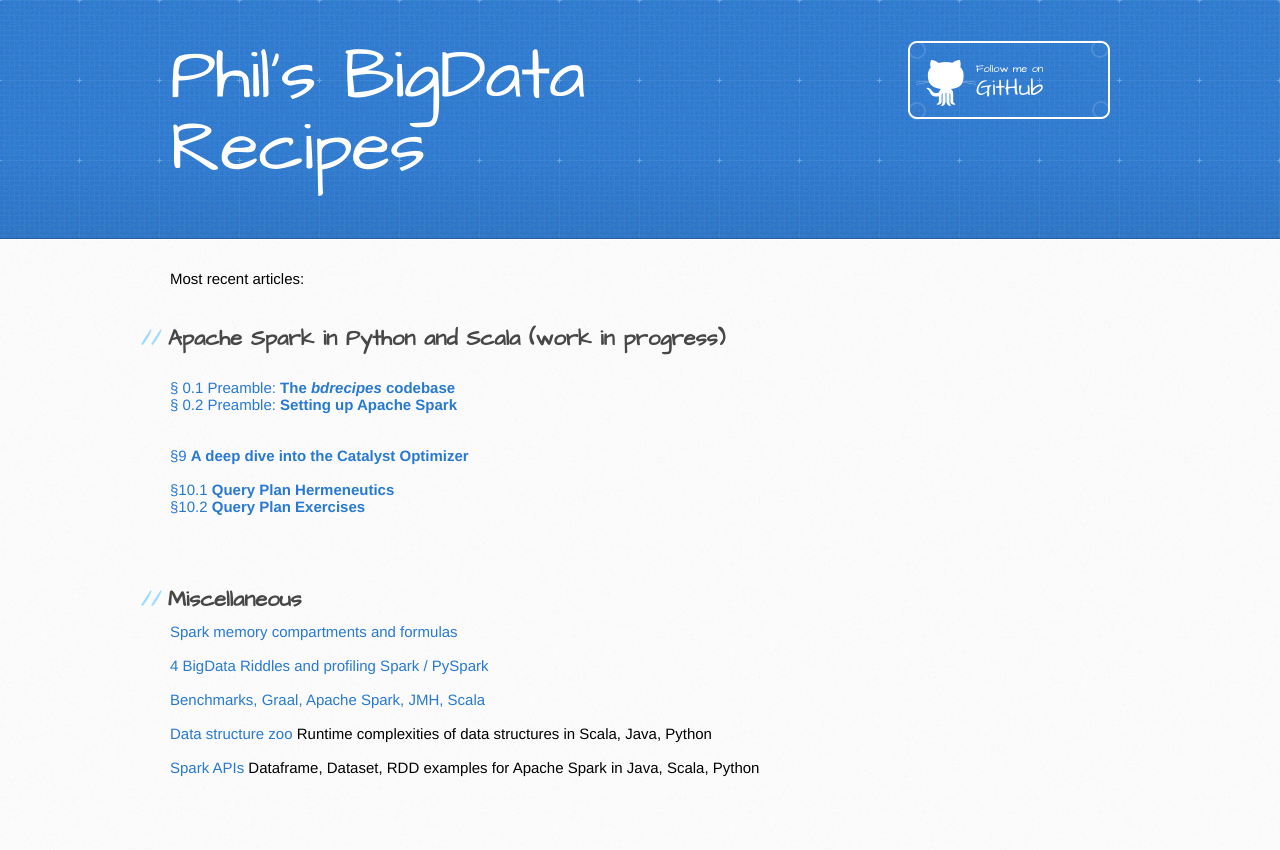
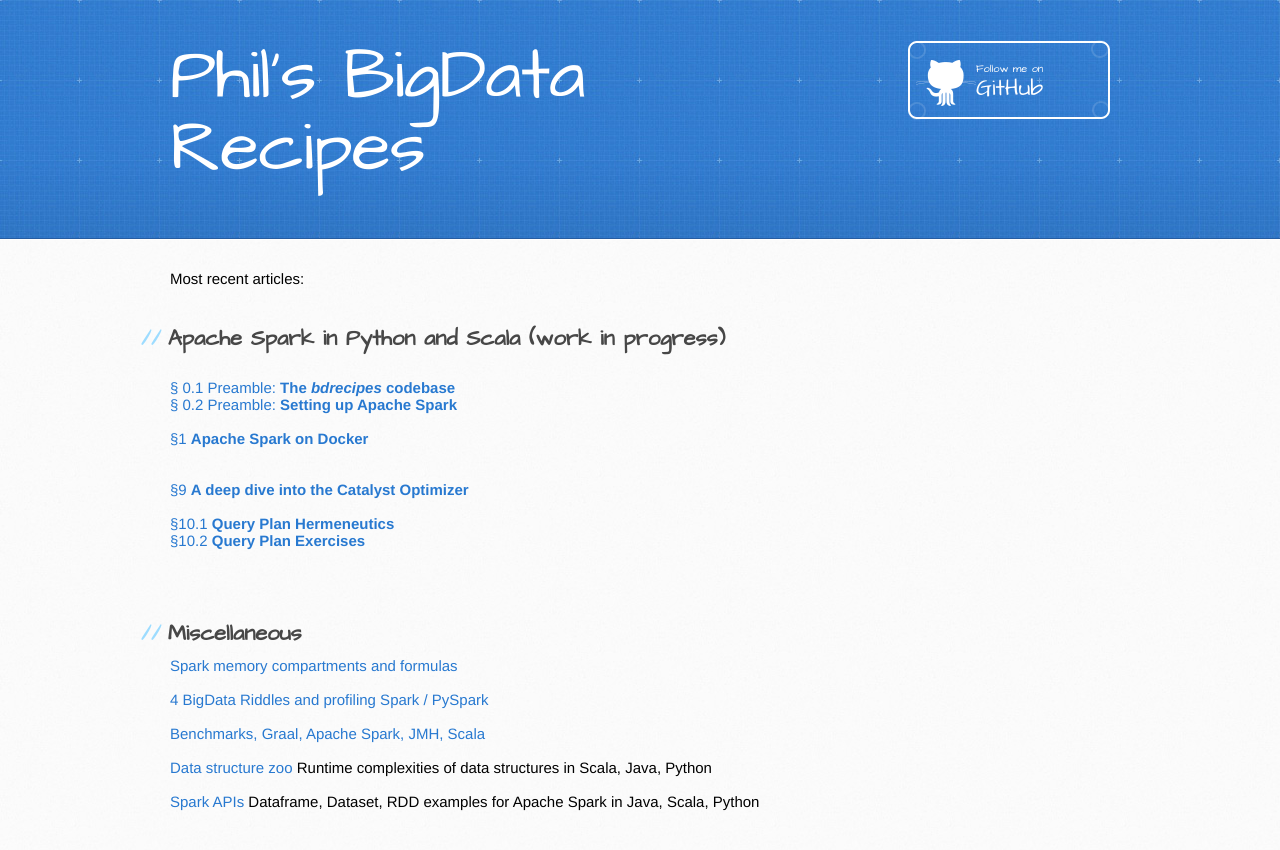
Before and after one commit to g1thubhub/g1thubhub.github.io, a Jekyll site: the page built from index.md, in a window 1280 px wide. Shown: the top 850 px of the page. Built offline with Jekyll 4.4.1, drawn with Linux system fonts in a browser that asks for light colours.

Commit message:
Modify index

```diff
--- a/index.md
+++ b/index.md
@@ -9,7 +9,9 @@ Most recent articles:
 <br>
 [§ 0.1 Preamble: **The _bdrecipes_ codebase**](https://g1thubhub.github.io/intro-code.html) <br>
 [§ 0.2 Preamble: **Setting up Apache Spark**](https://g1thubhub.github.io/intro-spark.html) <br>
+<br>
 
+[§1 **Apache Spark on Docker**](https://g1thubhub.github.io/docker.html) <br>
 
 <br>
 <br>
```
